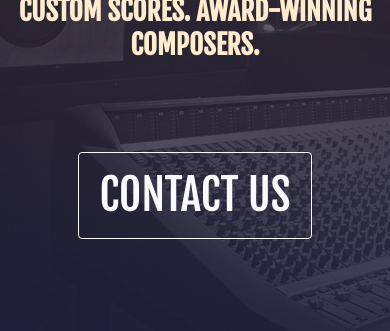
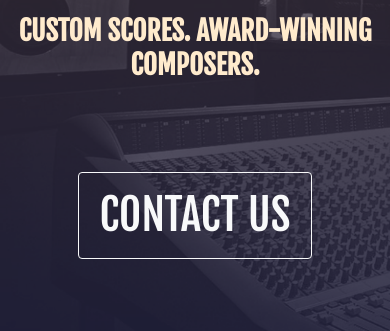
Before and after one commit to keithjohnsdev/audiocastle-studios, a website: page index.html in a window 390 px wide. Shown: the part 284-615 px from the top of the page. Drawn offline with nearby package versions, Linux system fonts and the light colour scheme.

Commit message:
Update style.css

```diff
--- a/style.css
+++ b/style.css
@@ -184,7 +184,7 @@ h2 {
     .tagline-2 {
         font-size: 170%;
         line-height: normal;
-        margin: 0 0 10px;
+        margin: 30px 0 10px;
     }
 
     #contact-btn {
```
